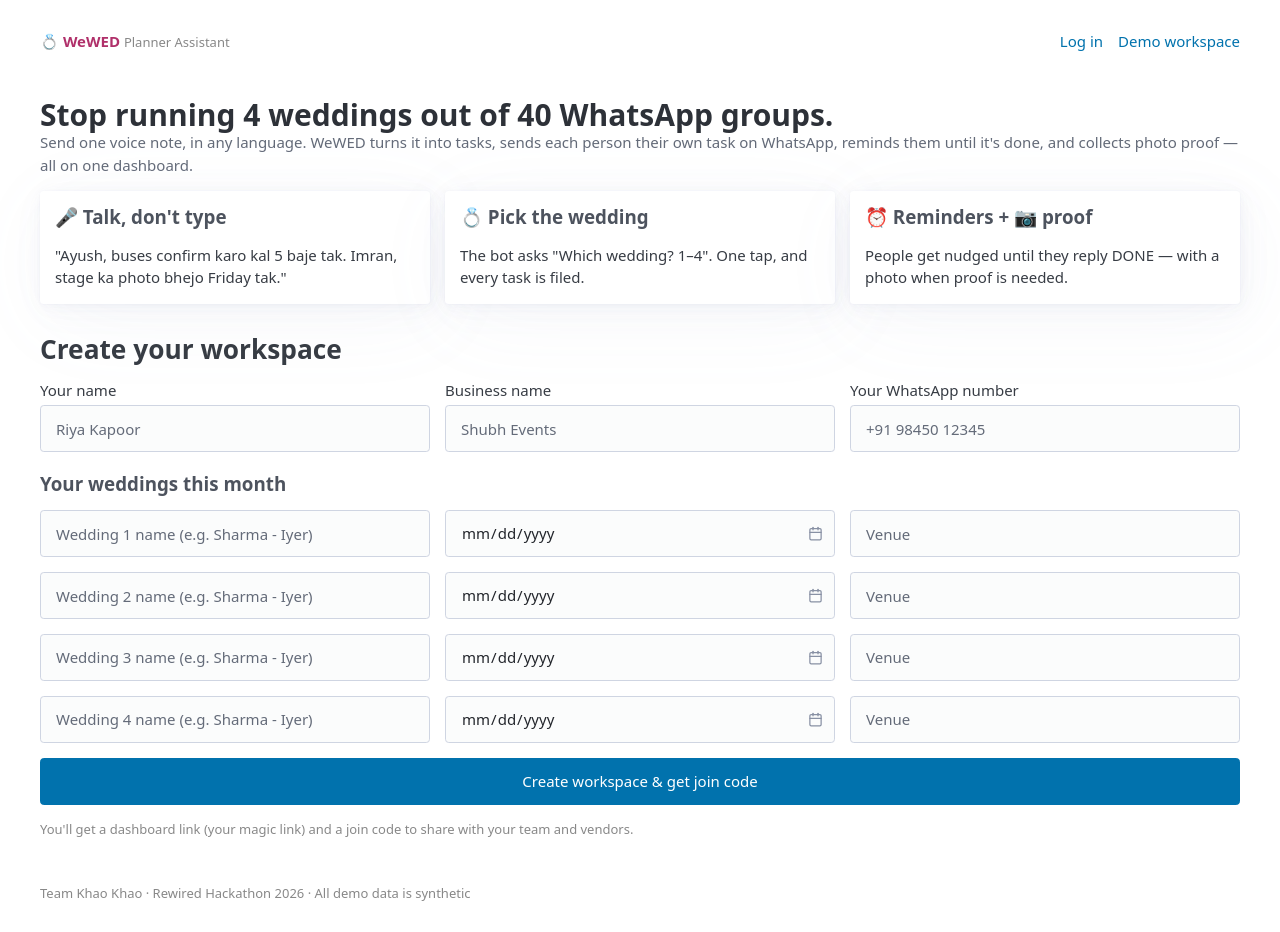
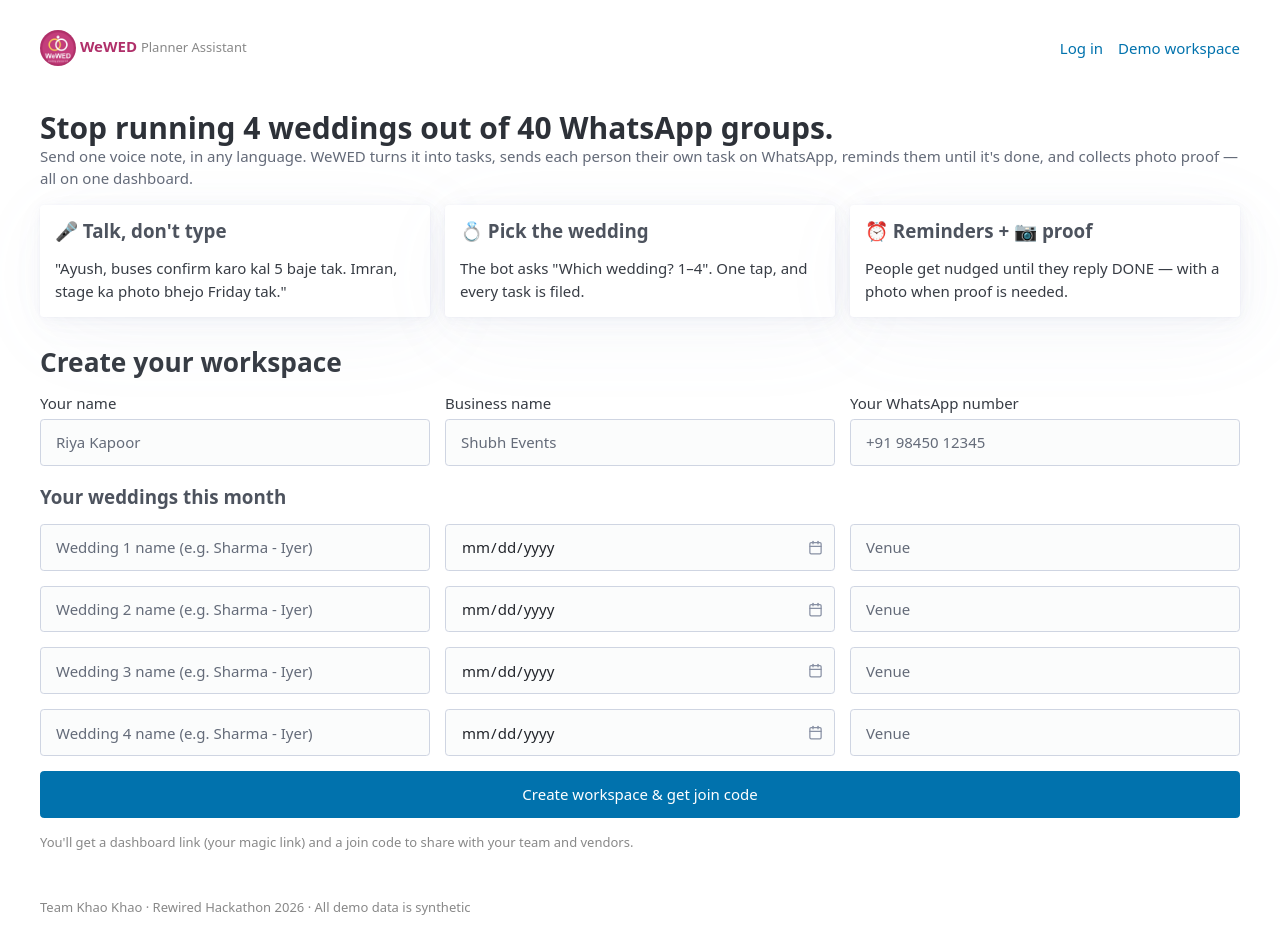
Before and after one commit to jeet-doshi/rewired-hackathon, a Flask app: page / in a window 1280 px wide. Before the commit the page ends 901 px from the top, so only its background shows below. Run offline with Flask 3, Linux system fonts and the light colour scheme; some libraries are stand-ins or nearby versions.

Commit message:
WeWED logo on site, live dashboard refresh every 5s
Co-Authored-By: Claude Opus 5.5 <noreply@anthropic.com>

```diff
--- a/templates/base.html
+++ b/templates/base.html
@@ -4,6 +4,7 @@
   <meta charset="utf-8">
   <meta name="viewport" content="width=device-width, initial-scale=1">
   <title>{% block title %}WeWED Planner Assistant{% endblock %}</title>
+  <link rel="icon" href="/static/wewed-logo.jpg">
   <!-- Pico CSS: a small open-source stylesheet that makes plain HTML look clean -->
   <link rel="stylesheet" href="https://cdn.jsdelivr.net/npm/@picocss/pico@2.0.6/css/pico.min.css">
   <style>
@@ -29,7 +30,7 @@
 <body>
 <header class="container">
   <nav>
-    <ul><li><a class="brand" href="/">💍 WeWED</a> <span class="muted">Planner Assistant</span></li></ul>
+    <ul><li><a class="brand" href="/"><img src="/static/wewed-logo.jpg" alt="WeWED" style="height:36px;border-radius:50%;vertical-align:middle"> WeWED</a> <span class="muted">Planner Assistant</span></li></ul>
     <ul>{% block nav %}<li><a href="/login">Log in</a></li><li><a href="/demo">Demo workspace</a></li>{% endblock %}</ul>
   </nav>
 </header>
--- a/templates/dashboard.html
+++ b/templates/dashboard.html
@@ -127,7 +127,7 @@
     {% endfor %}
   </table>
 
-  <h4>💬 Live WhatsApp activity</h4>
+  <h4>💬 Live WhatsApp activity <span class="pill done">● live</span></h4>
   <div class="feed">
     {% for msg in feed %}
     <div><span class="muted">{{ msg.at[11:] }} {{ '→' if msg.direction == 'out' else '←' }} {{ msg.who }}</span>
@@ -148,11 +148,11 @@
                                                          body: JSON.stringify({q})});
     out.textContent = (await r.json()).answer;
   }
-  // Refresh every 20 seconds so new WhatsApp activity shows up (but not while you're typing or reading an answer)
+  // LIVE: refresh every 5 seconds so new WhatsApp activity shows up (but not while you're typing or reading an answer)
   setInterval(() => {
     const typing = document.activeElement && ['INPUT', 'TEXTAREA', 'SELECT'].includes(document.activeElement.tagName);
     const busy = document.querySelector('details[open]') || document.getElementById('answer').textContent;
     if (!typing && !busy) location.reload();
-  }, 20000);
+  }, 5000);
 </script>
 {% endblock %}
```
Also changed, not shown: static/wewed-logo.jpg (added).
